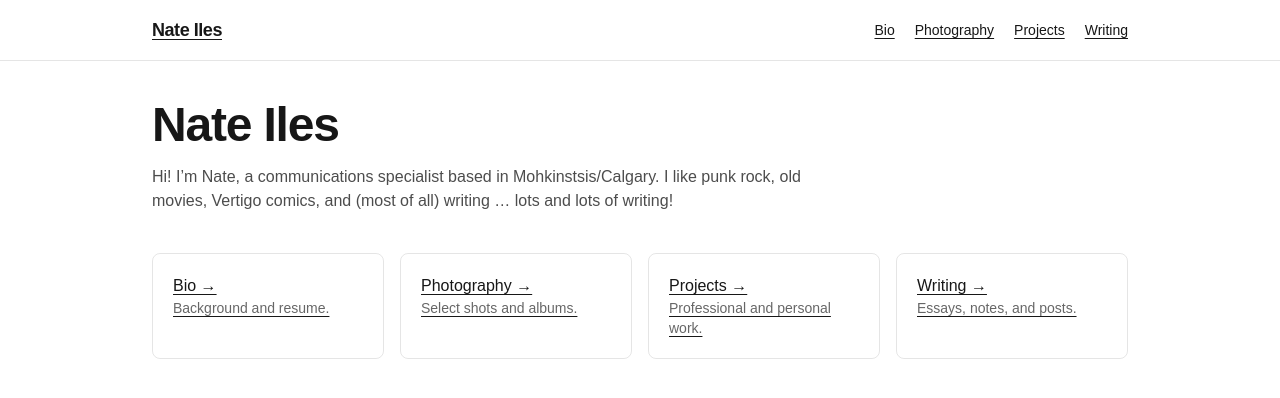
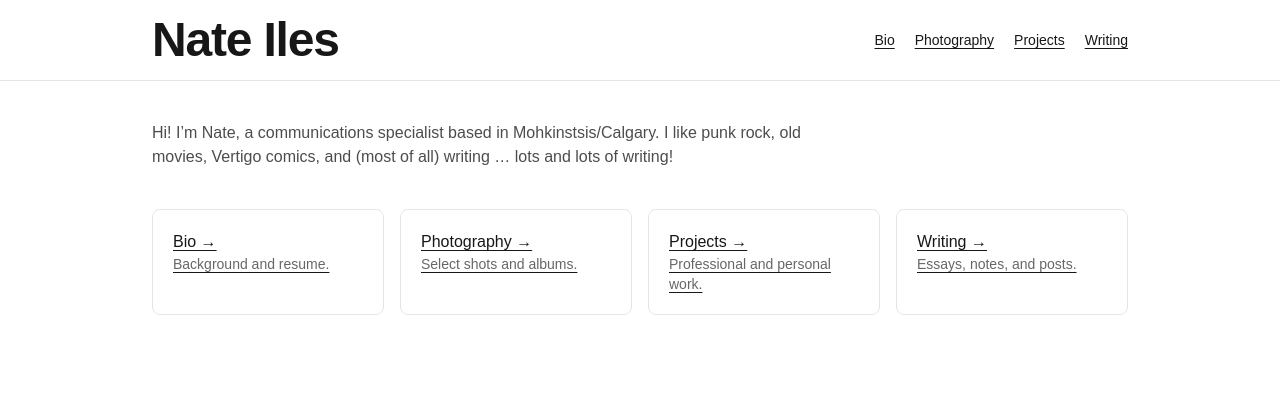
Before and after one commit to connkat/nate-iles, a Next.js app: page / in a window 1280 px wide. Shown: the top 398 px of the page. Built offline with nearby package versions, Linux system fonts and the light colour scheme.

Commit message:
updated to header

```diff
--- a/src/app/layout.tsx
+++ b/src/app/layout.tsx
@@ -1,7 +1,7 @@
 import type { Metadata } from "next";
 import { Geist, Geist_Mono } from "next/font/google";
 import "./globals.css";
-import Link from "next/link";
+import Header from "../components/Header";
 
 const geistSans = Geist({
   variable: "--font-geist-sans",
@@ -26,18 +26,8 @@ export default function RootLayout({
   return (
     <html lang="en">
       <body className={`${geistSans.variable} ${geistMono.variable} antialiased min-h-screen bg-background text-foreground`}>
-        <header className="border-b border-black/10 dark:border-white/10">
-          <div className="mx-auto max-w-5xl px-6 py-4 flex items-center justify-between">
-            <Link href="/" className="font-semibold tracking-tight text-lg">
-              Nate Iles
-            </Link>
-            <nav className="flex gap-5 text-sm">
-              <Link href="/bio" className="hover:opacity-80">Bio</Link>
-              <Link href="/photography" className="hover:opacity-80">Photography</Link>
-              <Link href="/projects" className="hover:opacity-80">Projects</Link>
-              <Link href="/writing" className="hover:opacity-80">Writing</Link>
-            </nav>
-          </div>
+        <header className="sticky top-0 z-50 border-b border-black/10 dark:border-white/10 bg-background/80 backdrop-blur supports-[backdrop-filter]:bg-background/60">
+          <Header />
         </header>
         <main className="mx-auto max-w-5xl px-6 py-10">
           {children}
--- a/src/app/page.tsx
+++ b/src/app/page.tsx
@@ -1,20 +1,11 @@
 "use client";
 
 import Link from "next/link";
-import { useScrambledTitle, useScrollProgress } from "../hooks/useScramble";
 
 export default function Home() {
-  // Set the scroll range over which the scramble should occur.
-  // Tweak start/end to adjust when the title finishes resolving to the target.
-  const progress = useScrollProgress(50, 400);
-  const title = useScrambledTitle("Nate Iles", "photographer", progress);
-
   return (
     <section className="space-y-10 min-h-[200vh]">
       <div className="space-y-4">
-        <h1 className="text-3xl sm:text-5xl font-semibold tracking-tight" aria-label={progress < 1 ? "Nate Iles" : "photographer"}>
-          {title}
-        </h1>
         <p className="text-black/70 dark:text-white/70 max-w-2xl">
           Hi! I’m Nate, a communications specialist based in
           Mohkinstsis/Calgary. I like punk rock, old movies, Vertigo comics, and
--- /dev/null
+++ b/src/components/Header.tsx
@@ -0,0 +1,22 @@
+"use client";
+
+import Link from "next/link";
+import { useScrambledTitle, useScrollProgress } from "../hooks/useScramble";
+
+export default function Header() {
+	const progress = useScrollProgress(50, 400);
+  const title = useScrambledTitle("Nate Iles", "photographer", progress);
+  return (
+    <div className="mx-auto max-w-5xl px-6 py-4 flex items-center justify-between">
+      <h1 className="text-3xl sm:text-5xl font-semibold tracking-tight" aria-label={progress < 1 ? "Nate Iles" : "photographer"}>
+          {title}
+        </h1>
+      <nav className="flex gap-5 text-sm">
+        <Link href="/bio" className="hover:opacity-80">Bio</Link>
+        <Link href="/photography" className="hover:opacity-80">Photography</Link>
+        <Link href="/projects" className="hover:opacity-80">Projects</Link>
+        <Link href="/writing" className="hover:opacity-80">Writing</Link>
+      </nav>
+    </div>
+  );
+}
```
